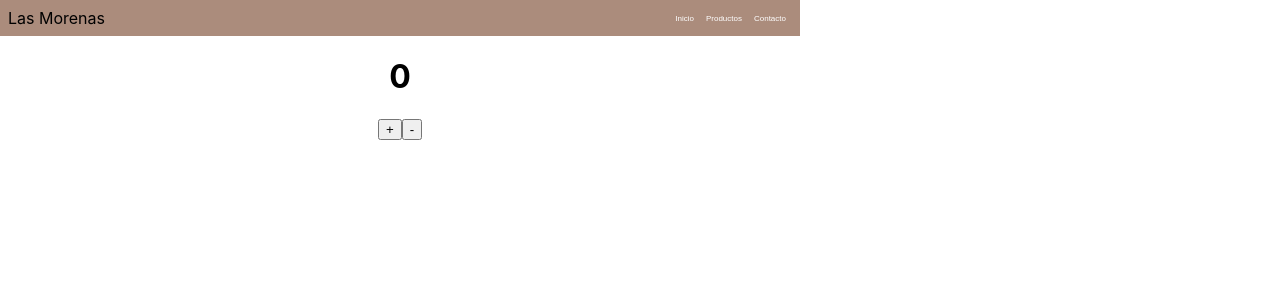
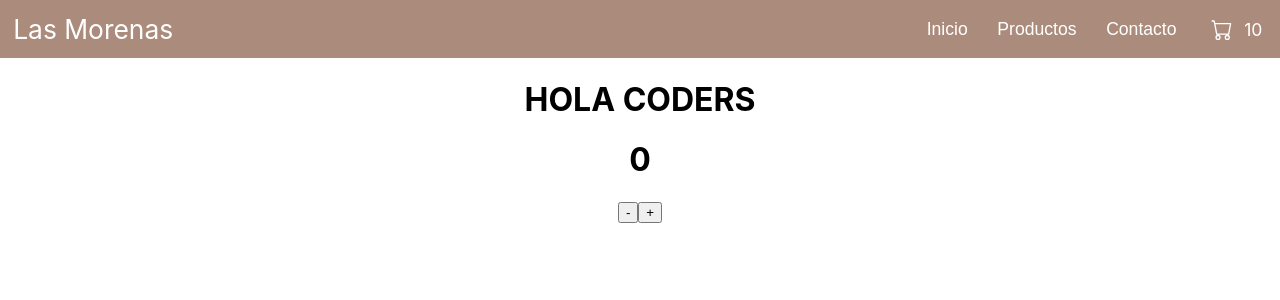
Before and after one commit to emasuares/las-morenas, a React (Create React App) app: page / in a window 1280 px wide. Shown: the top 300 px of the page. Built offline with nearby package versions, Linux system fonts and the light colour scheme.

Commit message:
cart and list container

```diff
--- a/src/App.css
+++ b/src/App.css
@@ -2,7 +2,5 @@
 
 
 .App {
-  width: 100vh;
-  height: 100vh;
   text-align: center;
 }
--- a/src/App.js
+++ b/src/App.js
@@ -2,11 +2,14 @@
 import './App.css';
 import Navbar from './Components/Navbar/Navbar';
 import Counter from './Components/counter/counter'
+import ItemListContainer from './Components/itemListContainer/itemListContainer';
+
 
 function App() {
   return (
     <div className="App">
         <Navbar/>
+        <ItemListContainer greetings='HOLA CODERS'/>
         <Counter/>
     </div>
   );
--- /dev/null
+++ b/src/Components/Cartwidget/Cartwidget.js
@@ -0,0 +1,12 @@
+const Cartwidget =() => {
+    return (
+        <div className="cartContainer">
+            <svg xmlns="http://www.w3.org/2000/svg"  fill="currentColor" class="bi bi-cart" viewBox="0 0 16 16">
+            <path d="M0 1.5A.5.5 0 0 1 .5 1H2a.5.5 0 0 1 .485.379L2.89 3H14.5a.5.5 0 0 1 .491.592l-1.5 8A.5.5 0 0 1 13 12H4a.5.5 0 0 1-.491-.408L2.01 3.607 1.61 2H.5a.5.5 0 0 1-.5-.5zM3.102 4l1.313 7h8.17l1.313-7H3.102zM5 12a2 2 0 1 0 0 4 2 2 0 0 0 0-4zm7 0a2 2 0 1 0 0 4 2 2 0 0 0 0-4zm-7 1a1 1 0 1 1 0 2 1 1 0 0 1 0-2zm7 0a1 1 0 1 1 0 2 1 1 0 0 1 0-2z"/>
+            </svg>
+            <p>10</p>
+        </div>
+    )
+}
+
+export default Cartwidget
--- a/src/Components/Navbar/Navbar.css
+++ b/src/Components/Navbar/Navbar.css
@@ -1,10 +1,25 @@
 
 .navbar {
     background-color: #ab8c7c;
-    width: 100vh;
     display: flex;
     align-items:center;
     justify-content:space-between;
+    color: white;
+    font-size: 1.1em;
+}
+
+svg{
+    color: white;
+    height: 1.2em;
+    width: 2.5em;
+}
+
+.cartContainer {
+    display: flex;
+    flex-direction: row;
+    align-items: center;
+    justify-content: center;
+    padding-right: 0.5em;
 
 }
 
@@ -12,6 +27,7 @@
     display: flex;
     align-items: center;
     padding: 0.5em;
+    font-size: 1.5em;
 }
 
 .btn {
@@ -19,5 +35,6 @@
     border-color:#ab8c7c;
     border-style: hidden;
     color: rgb(255, 255, 255);
-    font-size: 0.5em;
+    margin-right: 1em;
+    font-size: 1em;
 }
--- a/src/Components/Navbar/Navbar.js
+++ b/src/Components/Navbar/Navbar.js
@@ -1,5 +1,6 @@
 import './Navbar.css'
 import Button from '../button/button'
+import Cartwidget from '../Cartwidget/Cartwidget'
 
 const Navbar = (props) => {
     return (
@@ -7,10 +8,15 @@ const Navbar = (props) => {
                 <div className='options' >
                 Las Morenas
                  </div>
-            <div className='options'>
+                 <div className='cartContainer'>
+                    <div>
                         <Button handleClick={() => window.location.href=''}>Inicio</Button>
                         <Button handleClick={() => console.log('productos')}>Productos</Button>
                         <Button handleClick={() => console.log('contacto')}>Contacto</Button>
+                    </div>
+                    <div>
+                        <Cartwidget/>
+                    </div>
                 </div>
             </nav>
     )
--- a/src/Components/counter/counter.js
+++ b/src/Components/counter/counter.js
@@ -14,8 +14,8 @@ const Counter =() => {
     return (
         <div>
             <h1>{count[0]}</h1>
+            <button onClick={decrement}>-</button>
             <button onClick ={increment}>+</button>
-            <button onClick={decrement}>-</button>
         </div>
     )
 }
--- /dev/null
+++ b/src/Components/itemListContainer/itemListContainer.js
@@ -0,0 +1,9 @@
+import props from '../../App'
+
+const ItemListContainer =(props) => {
+    return(
+        <h1>{props.greetings}</h1>
+    )
+}
+
+export default ItemListContainer
```
Lines whose indentation alone changed are shown as unchanged.
